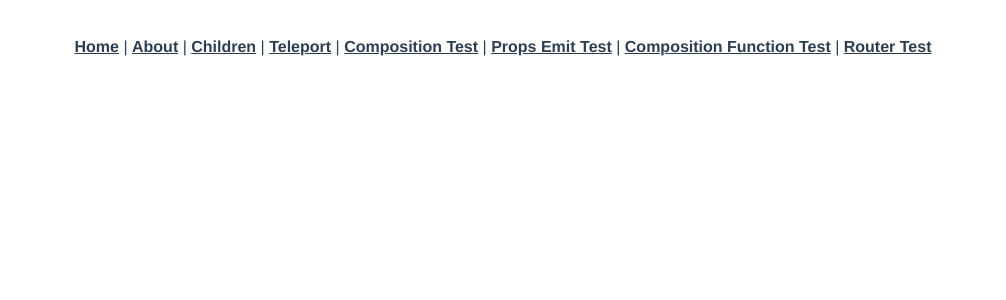
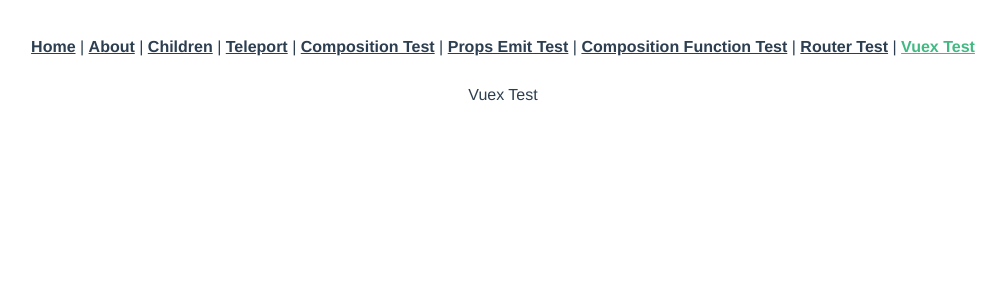
Before and after one commit to hidemiura1111/learning-vue3_cli, a Vue app: page /vuex-test in a window 1280 px wide. Shown: the top 300 px of the page, without its empty margins (137-1143 px from the left). Built offline with nearby package versions, Linux system fonts and the light colour scheme.

Commit message:
Vuex and Vue3

```diff
--- a/src/App.vue
+++ b/src/App.vue
@@ -7,7 +7,8 @@
     <router-link to="/composition-test">Composition Test</router-link> |
     <router-link to="/props-emit-test">Props Emit Test</router-link> |
     <router-link to="/composition-function-test">Composition Function Test</router-link> |
-    <router-link to="/router-test">Router Test</router-link>
+    <router-link to="/router-test">Router Test</router-link> |
+    <router-link to="/vuex-test">Vuex Test</router-link>
   </nav>
   <router-view
     :setupBooks="setupBooks"
--- a/src/router/index.js
+++ b/src/router/index.js
@@ -6,6 +6,7 @@ import CompositionTestView from '@/views/CompositionTestView'
 import PropsEmitTestView from '@/views/PropsEmitTestView'
 import CompositionFunctionTestView from '@/views/CompositionFunctionTestView.vue'
 import RouterTestView from '@/views/RouterTestView.vue'
+import VuexTestView from '@/views/VuexTestView.vue'
 
 const routes = [
   {
@@ -44,6 +45,11 @@ const routes = [
     component: RouterTestView
   },
   {
+    path: '/vuex-test',
+    name: 'VuexTest',
+    component: VuexTestView
+  },
+  {
     path: '/about',
     name: 'about',
     // route level code-splitting
--- a/src/store/index.js
+++ b/src/store/index.js
@@ -2,10 +2,14 @@ import { createStore } from 'vuex'
 
 export default createStore({
   state: {
+    count: 0
   },
   getters: {
   },
   mutations: {
+    increment(state) {
+      state.count++
+    }
   },
   actions: {
   },
--- /dev/null
+++ b/src/views/VuexTestView.vue
@@ -0,0 +1,13 @@
+<template>
+  <div>Vuex Test</div>
+</template>
+
+<script>
+export default {
+
+}
+</script>
+
+<style>
+
+</style>
```
